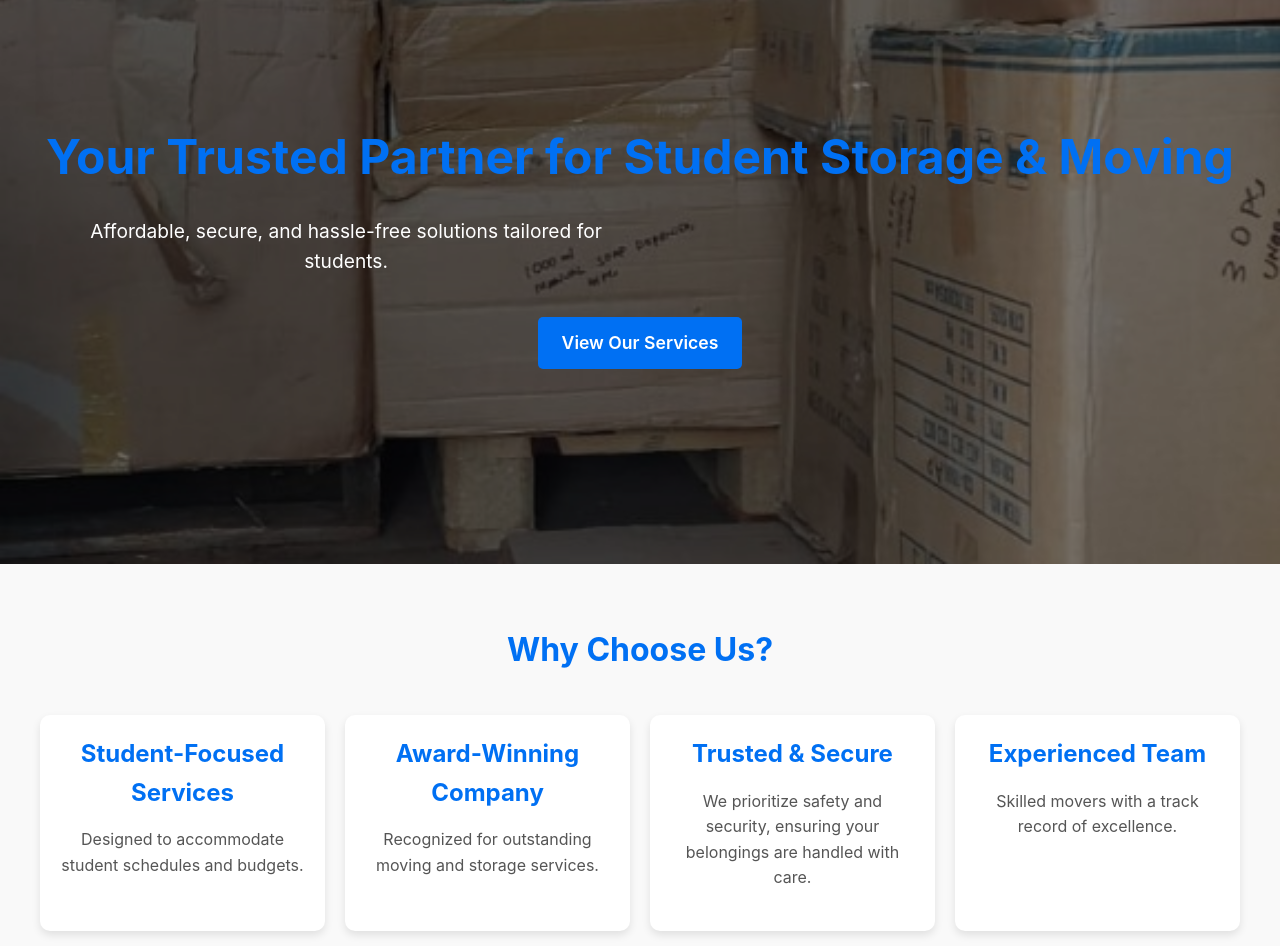
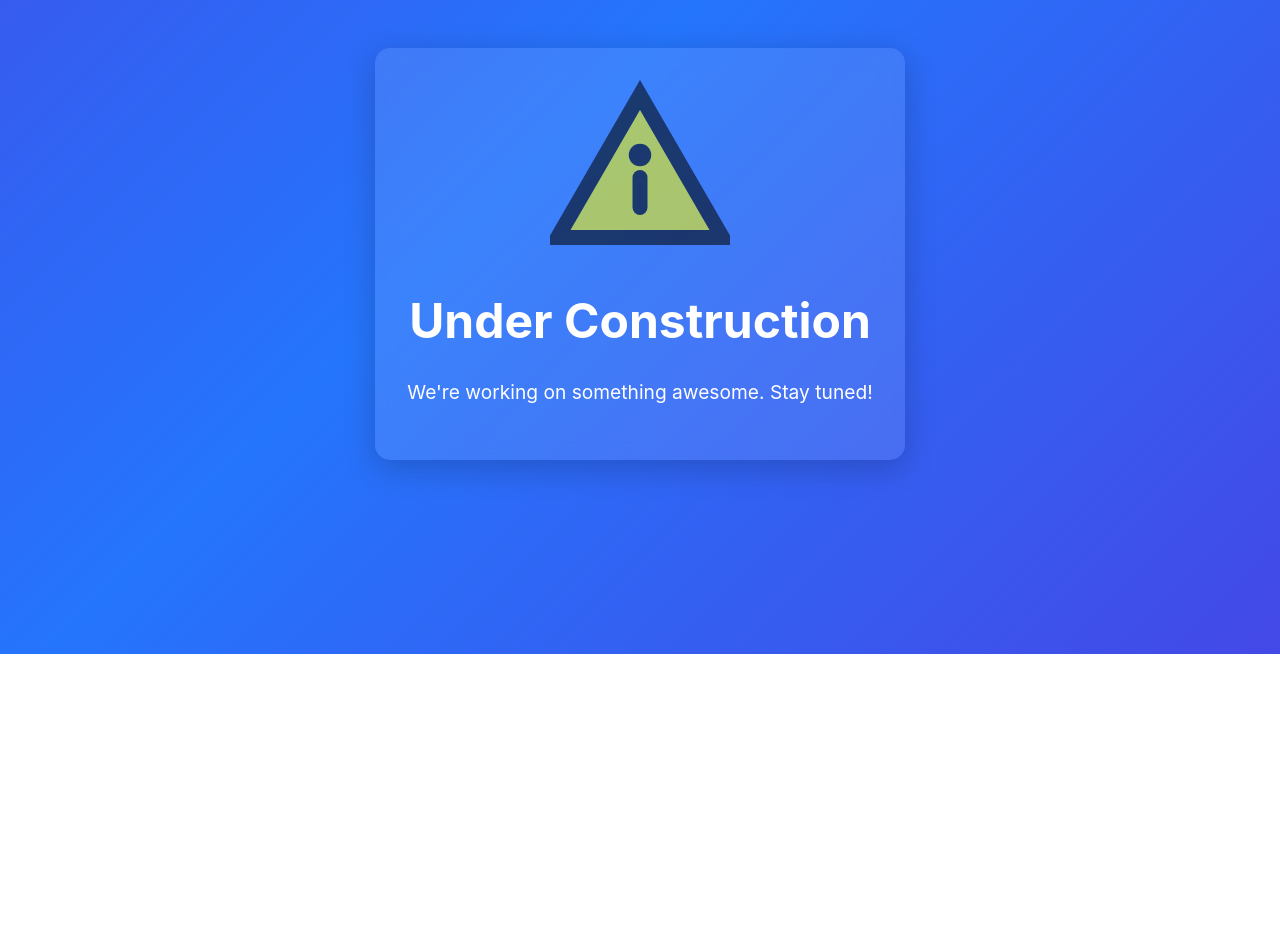
Before and after one commit to JohnMnyika/hafla-storage-and-movers, a Next.js app: page / in a window 1280 px wide. Shown: the part 146-1092 px from the top of the page. After the commit the page ends 800 px from the top, so only its background shows below. Built offline with nearby package versions, Linux system fonts and the light colour scheme.

Commit message:
Under construction

```diff
--- a/src/pages/_app.tsx
+++ b/src/pages/_app.tsx
@@ -1,13 +1,8 @@
+import '../styles/globals.css'; // Adjust the path as needed
 import type { AppProps } from 'next/app';
-import { ToastContainer } from 'react-toastify';
-import 'react-toastify/dist/ReactToastify.css';
-import '../styles/globals.css';
 
-export default function App({ Component, pageProps }: AppProps) {
-    return (
-        <>
-            <Component {...pageProps} />
-            <ToastContainer />
-        </>
-    );
+function MyApp({ Component, pageProps }: AppProps) {
+    return <Component {...pageProps} />;
 }
+
+export default MyApp;
--- a/src/pages/index.tsx
+++ b/src/pages/index.tsx
@@ -1,75 +1,30 @@
-import Head from 'next/head';
-import Header from '../components/Header';
-import Footer from '../components/Footer';
-import Link from 'next/link';
+import React from 'react';
 import styles from '../styles/Home.module.css';
 
-export default function Home() {
+const UnderConstruction: React.FC = () => {
     return (
-        <div>
-            <Head>
-                <title>Hafla Storage & Movers - Student Storage & Moving Services</title>
-                <meta name="description" content="Affordable, secure, and hassle-free student storage and moving services. Trusted by students for reliable solutions tailored to their needs." />
-                <meta name="keywords" content="student storage, moving services, affordable storage, secure storage, student movers" />
-                <meta name="author" content="Hafla Storage & Movers" />
-                <meta property="og:title" content="Hafla Storage & Movers - Student Storage & Moving Services" />
-                <meta property="og:description" content="Affordable, secure, and hassle-free student storage and moving services. Trusted by students for reliable solutions tailored to their needs." />
-                <meta property="og:image" content="http://hafla-storage-and-movers.co.ke/_next/image?url=%2Flogo.jpeg&w=64&q=75" />
-                <meta property="og:url" content="http://hafla-storage-and-movers.co.ke/" />
-                <link rel="canonical" href="http://hafla-storage-and-movers.co.ke/" />
-                <script type="application/ld+json">
-                    {JSON.stringify({
-                        "@context": "https://schema.org",
-                        "@type": "Company",
-                        "name": "Hafla Storage & Movers",
-                        "url": "http://hafla-storage-and-movers.co.ke/",
-                        "logo": "http://hafla-storage-and-movers.co.ke/_next/image?url=%2Flogo.jpeg&w=64&q=75",
-                        "description": "Affordable, secure, and hassle-free student storage and moving services.",
-                        "contactPoint": {
-                            "@type": "ContactPoint",
-                            "telephone": "+123-456-7890",
-                            "contactType": "customer service"
-                        }
-                    })}
-                </script>
-            </Head>
-            <Header />
-            <div className={styles.hero}>
-                <div className={styles.heroContent}>
-                    <h1>Your Trusted Partner for Student Storage & Moving</h1>
-                    <p style={{ color: '#fff' }}>Affordable, secure, and hassle-free solutions tailored for students.</p>
-                    <Link href="/services" className={styles.ctaButton}>View Our Services</Link>
+        <div className={styles.underConstruction}>
+            <div className={styles.content}>
+                {/* Hazard Triangle with Exclamation Mark */}
+                <div className={styles.hazardTriangle}>
+                    <svg
+                        xmlns="http://www.w3.org/2000/svg"
+                        viewBox="0 0 24 24"
+                        className={styles.triangleIcon}
+                    >
+                        <path d="M12 2L1 21h22L12 2z" fill="yellow" stroke="black" strokeWidth="2" />
+                        <circle cx="12" cy="10" r="1.5" fill="black" />
+                        <rect x="11" y="12" width="2" height="6" fill="black" rx="1" />
+                    </svg>
                 </div>
+
+                <h1 className={styles.title}>Under Construction</h1>
+                <p className={styles.description}>
+                    We&apos;re working on something awesome. Stay tuned!
+                </p>
             </div>
-
-            {/* Why Choose Us Section */}
-            <section className={styles.whyChooseUs}>
-                <h2>Why Choose Us?</h2>
-                <div className={styles.reasonsGrid}>
-                    <div className={styles.reasonCard}>
-                        <h3>Student-Focused Services</h3>
-                        <p>Designed to accommodate student schedules and budgets.</p>
-                    </div>
-                    <div className={styles.reasonCard}>
-                        <h3>Award-Winning Company</h3>
-                        <p>Recognized for outstanding moving and storage services.</p>
-                    </div>
-                    <div className={styles.reasonCard}>
-                        <h3>Trusted & Secure</h3>
-                        <p>We prioritize safety and security, ensuring your belongings are handled with care.</p>
-                    </div>
-                    <div className={styles.reasonCard}>
-                        <h3>Experienced Team</h3>
-                        <p>Skilled movers with a track record of excellence.</p>
-                    </div>
-                    <div className={styles.reasonCard}>
-                        <h3>Affordable & Flexible</h3>
-                        <p>Transparent pricing and customizable services to fit your needs.</p>
-                    </div>
-                </div>
-            </section>
-
-            <Footer />
         </div>
     );
-}
+};
+
+export default UnderConstruction;
--- a/src/styles/Home.module.css
+++ b/src/styles/Home.module.css
@@ -1,182 +1,64 @@
-.hero {
-    background-image: url('/boxes.jpeg'); /* Use your hero image */
-    background-size: cover;
-    background-position: center;
-    height: 80vh;
+.underConstruction {
     display: flex;
+    justify-content: center;
     align-items: center;
-    justify-content: center;
-    position: relative;
+    height: 100vh;
+    width: 100vw;
     animation: fadeIn 2s ease-in-out;
 }
 
-@keyframes fadeIn {
-    from {
-        opacity: 0;
-    }
-    to {
-        opacity: 1;
-    }
+.content {
+    background: rgba(255, 255, 255, 0.1);
+    padding: 2rem;
+    border-radius: 15px;
+    backdrop-filter: blur(10px);
+    box-shadow: 0 8px 32px rgba(0, 0, 0, 0.2);
+    display: flex;
+    flex-direction: column;
+    align-items: center;
+    justify-content: center;
 }
 
-.hero::before {
-    content: '';
-    position: absolute;
-    top: 0;
-    left: 0;
-    right: 0;
-    bottom: 0;
-    background: rgba(0, 0, 0, 0.5); /* Dark overlay for better text readability */
+.hazardTriangle {
+    display: flex;
+    justify-content: center;
+    align-items: center;
+    margin-bottom: 1.5rem;
+    animation: blink 1.5s infinite;
 }
 
-.heroContent {
-    text-align: center;
-    color: #fff; /* This sets the default text color to white */
-    position: relative;
-    z-index: 1;
-    animation: slideUp 1.5s ease-in-out;
+.triangleIcon {
+    width: 180px;
+    height: 180px;
 }
 
-@keyframes slideUp {
-    from {
-        transform: translateY(20px);
-        opacity: 0;
-    }
-    to {
-        transform: translateY(0);
-        opacity: 1;
-    }
+/* Text styles */
+.title {
+    font-size: 3rem;
+    margin-bottom: 1rem;
+    animation: bounce 2s infinite;
+    color: #fff; /* Ensure title is white */
 }
 
-.heroContent h1 {
-    font-size: 3rem;
-    margin-bottom: 20px;
-    font-weight: 700;
+.description {
+    font-size: 1.2rem;
+    color: #fff; /* Ensure description is white */
+    animation: fadeIn 3s ease-in-out;
 }
 
-.heroContent p {
-    font-size: 1.2rem;
-    margin-bottom: 40px;
-    max-width: 600px;
-    line-height: 1.6;
-    color: #fff; /* Ensure the paragraph text is white */
+/* Animations */
+@keyframes fadeIn {
+    0% { opacity: 0; }
+    100% { opacity: 1; }
 }
 
-.ctaSection {
-    padding: 60px 20px;
-    background-color: #f9f9f9;
-    text-align: center;
+@keyframes bounce {
+    0%, 20%, 50%, 80%, 100% { transform: translateY(0); }
+    40% { transform: translateY(-20px); }
+    60% { transform: translateY(-10px); }
 }
 
-.ctaSection h2 {
-    font-size: 2rem;
-    margin-bottom: 20px;
-    color: #0070f3;
+@keyframes blink {
+    0%, 50%, 100% { opacity: 1; }
+    25%, 75% { opacity: 0.5; }
 }
-
-.ctaSection p {
-    font-size: 1.1rem;
-    margin-bottom: 40px;
-    color: #555;
-}
-
-.ctaButton {
-    display: inline-block;
-    padding: 12px 24px;
-    background-color: #0070f3;
-    color: #fff;
-    font-size: 1.1rem;
-    font-weight: 600;
-    border-radius: 5px;
-    text-decoration: none;
-    transition: background-color 0.3s ease, transform 0.3s ease;
-}
-
-.ctaButton:hover {
-    background-color: #005bb5;
-    transform: scale(1.05);
-}
-
-@media (max-width: 768px) {
-    .hero {
-        height: 60vh;
-    }
-
-    .heroContent h1 {
-        font-size: 2rem;
-    }
-
-    .heroContent p {
-        font-size: 1rem;
-    }
-
-    .ctaSection h2 {
-        font-size: 1.5rem;
-    }
-
-    .ctaSection p {
-        font-size: 1rem;
-    }
-}
-
-.whyChooseUs {
-    padding: 60px 20px;
-    background-color: #f9f9f9;
-    text-align: center;
-}
-
-.whyChooseUs h2 {
-    font-size: 2rem;
-    margin-bottom: 40px;
-    color: #0070f3;
-    animation: fadeIn 2s ease-in-out;
-}
-
-.reasonsGrid {
-    display: grid;
-    grid-template-columns: repeat(auto-fit, minmax(250px, 1fr));
-    gap: 20px;
-    max-width: 1200px;
-    margin: 0 auto;
-}
-
-.reasonCard {
-    background-color: #fff;
-    padding: 20px;
-    border-radius: 10px;
-    box-shadow: 0 4px 8px rgba(0, 0, 0, 0.1);
-    text-align: center;
-    transition: transform 0.3s ease, box-shadow 0.3s ease;
-    animation: fadeIn 2s ease-in-out;
-}
-
-.reasonCard:hover {
-    transform: translateY(-10px);
-    box-shadow: 0 8px 16px rgba(0, 0, 0, 0.2);
-}
-
-.reasonCard h3 {
-    font-size: 1.5rem;
-    margin-bottom: 15px;
-    color: #0070f3;
-}
-
-.reasonCard p {
-    font-size: 1rem;
-    color: #555;
-}
-
-/* Responsive Styles */
-@media (max-width: 768px) {
-    .whyChooseUs h2 {
-        font-size: 1.8rem;
-    }
-
-    .reasonCard h3 {
-        font-size: 1.3rem;
-    }
-
-    .reasonCard p {
-        font-size: 0.9rem;
-    }
-}
--- a/src/styles/globals.css
+++ b/src/styles/globals.css
@@ -4,6 +4,7 @@
     --background-color: #f9f9f9;
     --text-color: #333;
     --text-light: #555;
+    --gradient-background: linear-gradient(-45deg, #6a11cb, #2575fc, #6a11cb, #2575fc);
 }
 
 * {
@@ -16,8 +17,16 @@ html,
 body {
     font-family: 'Inter', sans-serif;
     line-height: 1.6;
-    background-color: var(--background-color);
-    color: var(--text-color);
+    background: var(--gradient-background); /* Updated to use gradient */
+    background-size: 400% 400%;
+    animation: gradientBG 10s ease infinite;
+    color: #fff; /* Updated text color for better contrast */
+    display: flex;
+    justify-content: center;
+    align-items: center;
+    text-align: center;
+    overflow: hidden;
+    height: 100%; /* Ensure full height */
 }
 
 a {
@@ -63,6 +72,13 @@ img {
     border-radius: 10px;
 }
 
+/* Animations */
+@keyframes gradientBG {
+    0% { background-position: 0% 50%; }
+    50% { background-position: 100% 50%; }
+    100% { background-position: 0% 50%; }
+}
+
 /* Responsive Typography */
 @media (max-width: 768px) {
     h1 {
```
